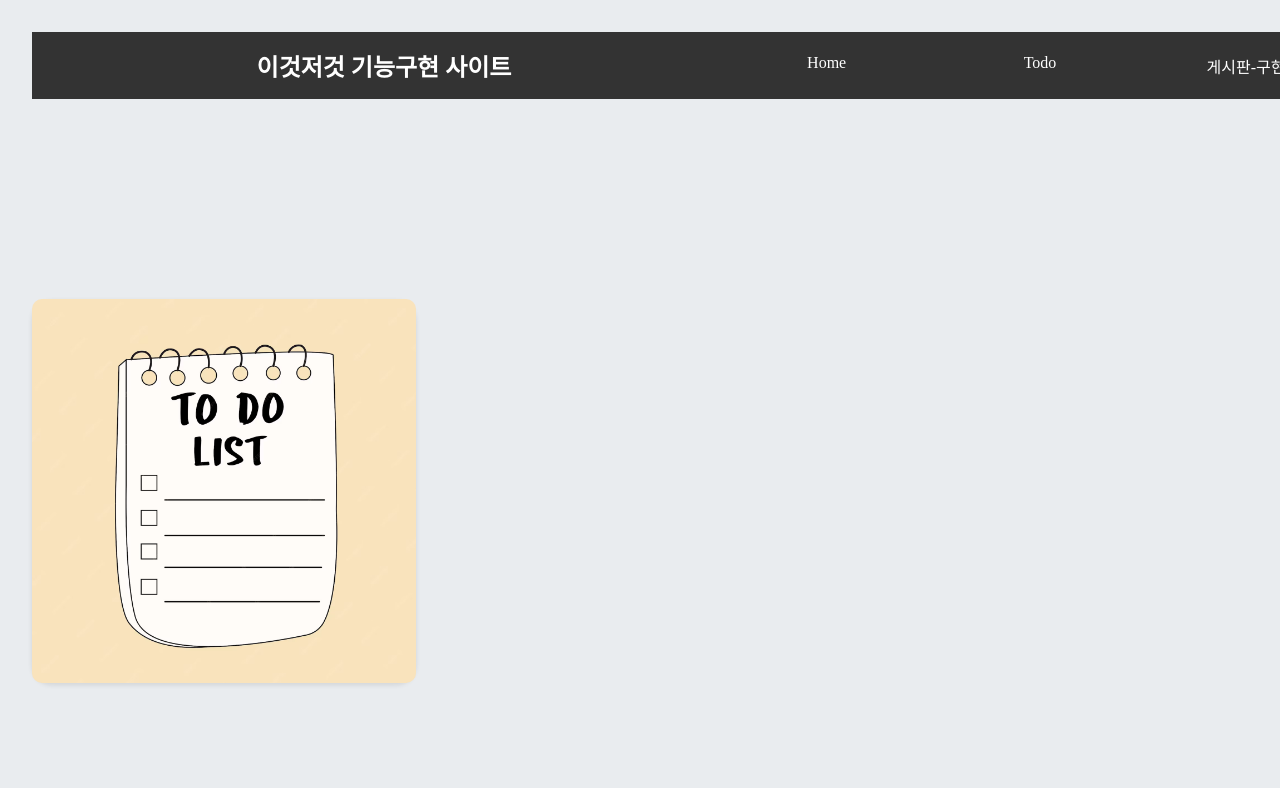
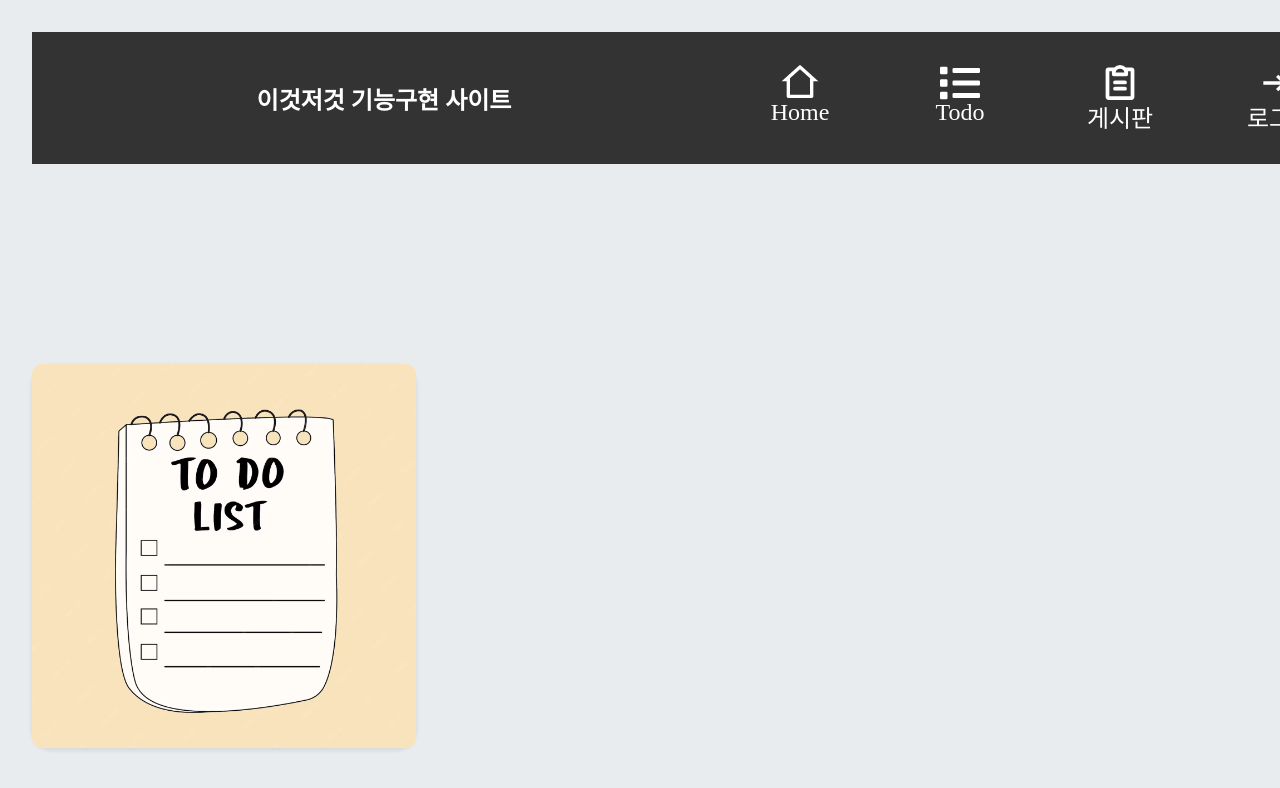
Before and after one commit to DevGochan/ToyProject, a React (Vite) app in the folder vite-project/: page / in a window 1280 px wide. Shown: the top 788 px of the page. Built offline with nearby package versions, Linux system fonts and the light colour scheme; no server answers.

Commit message:
DB작업 시작 전

```diff
--- a/vite-project/src/components/Header.tsx
+++ b/vite-project/src/components/Header.tsx
@@ -1,32 +1,119 @@
 import styled from 'styled-components';
 import { Link } from 'react-router-dom';
+import { auth } from '../../src/firebase-config';
+import { GoogleAuthProvider, signInWithPopup } from 'firebase/auth';
+import { useState } from 'react';
+import { MdLogin } from 'react-icons/md';
+import { CiLogout } from 'react-icons/ci';
+import { RiHome2Line } from 'react-icons/ri';
+import { FaList } from 'react-icons/fa';
+import { PiClipboardTextBold } from 'react-icons/pi';
+
+type User = {
+  uid: string;
+  displayName: string | null;
+  email: string | null;
+  // 필요한 다른 사용자 속성 추가
+};
 
 const Header = () => {
+  const [userData, setUserData] = useState<User | null>(null);
+
+  function handleGoogleLogin() {
+    const provider = new GoogleAuthProvider();
+    signInWithPopup(auth, provider)
+      .then((data) => {
+        setUserData(data.user); // user data 설정
+        console.log(data);
+      })
+      .catch((err) => {
+        console.log(err);
+      });
+  }
+
+  const handleLogout = () => {
+    auth.signOut().then(() => {
+      setUserData(null); // 로그아웃 시 상태 초기화
+    });
+  };
+
   return (
     <HeaderContainer>
       <Logo>이것저것 기능구현 사이트</Logo>
       <Nav>
         <NavItem>
-          <StyledLink to="/">Home</StyledLink>
+          <StyledLink to="/" style={{ fontSize: '24px', alignItems: 'center' }}>
+            <RiHome2Line style={{ fontSize: '40px', marginBottom: '-10px' }} />
+            Home
+          </StyledLink>
         </NavItem>
         <NavItem>
-          <StyledLink to="/TodoPage">Todo</StyledLink>
+          <StyledLink
+            to="/TodoPage"
+            style={{ fontSize: '24px', alignItems: 'center' }}
+          >
+            <FaList style={{ fontSize: '40px', marginBottom: '-10px' }} />
+            Todo{' '}
+          </StyledLink>
         </NavItem>
         <NavItem>
-          <StyledLink to="/Board">게시판-구현중</StyledLink>
+          <StyledLink
+            to="/Board"
+            style={{ fontSize: '24px', alignItems: 'center' }}
+          >
+            <PiClipboardTextBold
+              style={{ fontSize: '40px', marginBottom: '-10px' }}
+            />
+            게시판
+          </StyledLink>
+        </NavItem>
+        <NavItem>
+          {userData ? (
+            <StyledLink
+              to="/"
+              onClick={handleLogout}
+              style={{ fontSize: '24px', alignItems: 'center' }}
+            >
+              <MdLogin style={{ fontSize: '40px', marginBottom: '-10px' }} />
+              로그아웃
+            </StyledLink>
+          ) : (
+            <StyledLink
+              to="#"
+              onClick={handleGoogleLogin}
+              style={{ fontSize: '24px', alignItems: 'center' }}
+            >
+              <MdLogin style={{ fontSize: '40px', marginBottom: '-10px' }} />
+              로그인
+            </StyledLink>
+          )}
         </NavItem>
       </Nav>
     </HeaderContainer>
   );
 };
 
+const Logined = styled.div`
+  display: flex;
+  align-items: center; // 아이콘과 텍스트가 수직 정렬되도록 추가
+  span {
+    margin-right: -20px; // 아이콘과 텍스트 사이에 간격 추가
+  }
+`;
+
+const LogoutIcon = styled(CiLogout)`
+  font-size: 30px; // 원하는 크기로 조정
+`;
+
 const HeaderContainer = styled.header`
   display: flex;
+  height: 100px;
   justify-content: space-between;
   align-items: center;
   padding: 1rem 2rem;
   background-color: #333;
   color: white;
+  font-size: 20px;
 `;
 
 const Logo = styled.h1`
--- a/vite-project/src/main.tsx
+++ b/vite-project/src/main.tsx
@@ -3,7 +3,6 @@ import { createRoot } from 'react-dom/client';
 import './index.css';
 import App from './App.tsx';
 import { BrowserRouter } from 'react-router-dom';
-import Header from './components/Header.tsx';
 
 createRoot(document.getElementById('root')!).render(
   <StrictMode>
--- a/vite-project/src/pages/TodoPage.tsx
+++ b/vite-project/src/pages/TodoPage.tsx
@@ -11,14 +11,7 @@ interface TList {
 
 const TodoPage = () => {
   const [inputText, setInputText] = useState('');
-  const [todoList, setTodoList] = useState<TList[]>([
-    {
-      id: 1,
-      text: '할일 1',
-      completed: false,
-    },
-    { id: 2, text: '할일 2', completed: false },
-  ]);
+  const [todoList, setTodoList] = useState<TList[]>([]);
 
   const textTypingHandler = (e: React.ChangeEvent<HTMLInputElement>) => {
     setInputText(e.target.value);
```
